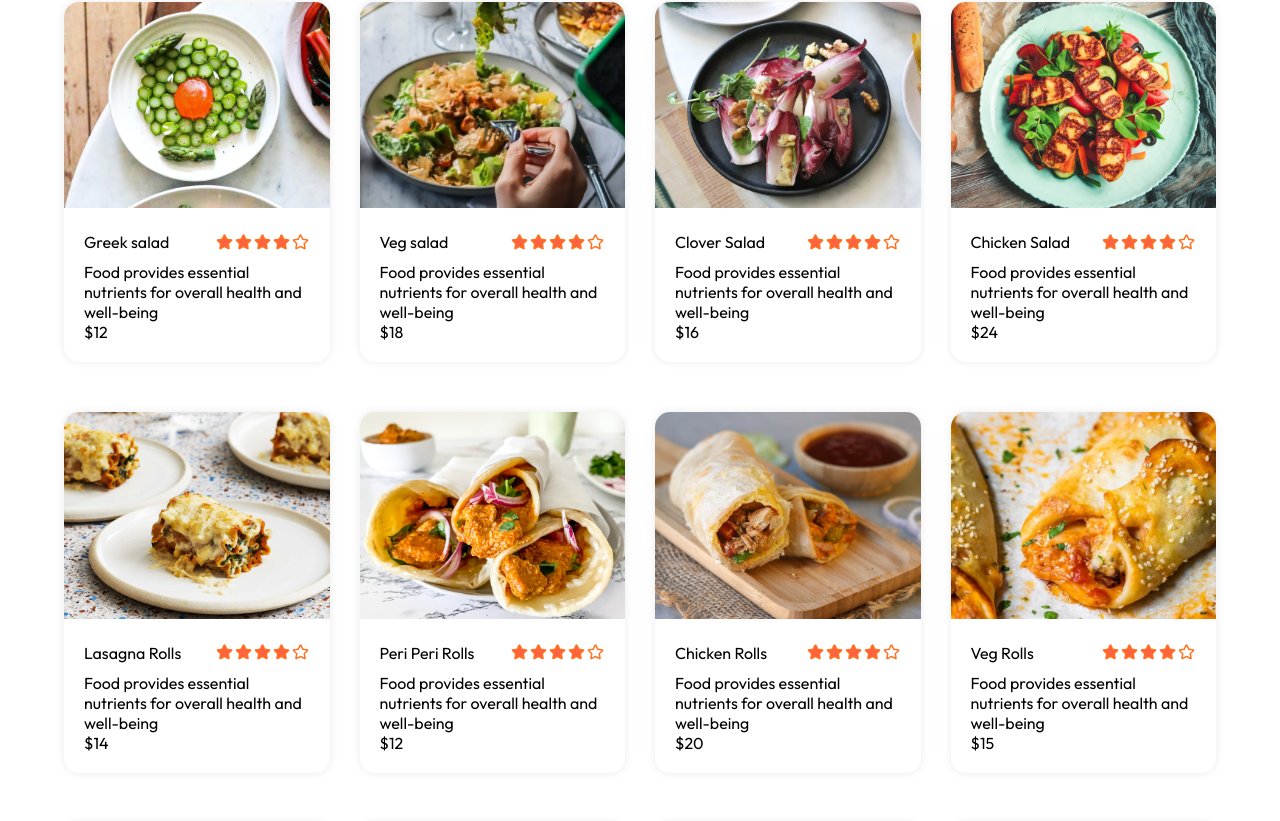
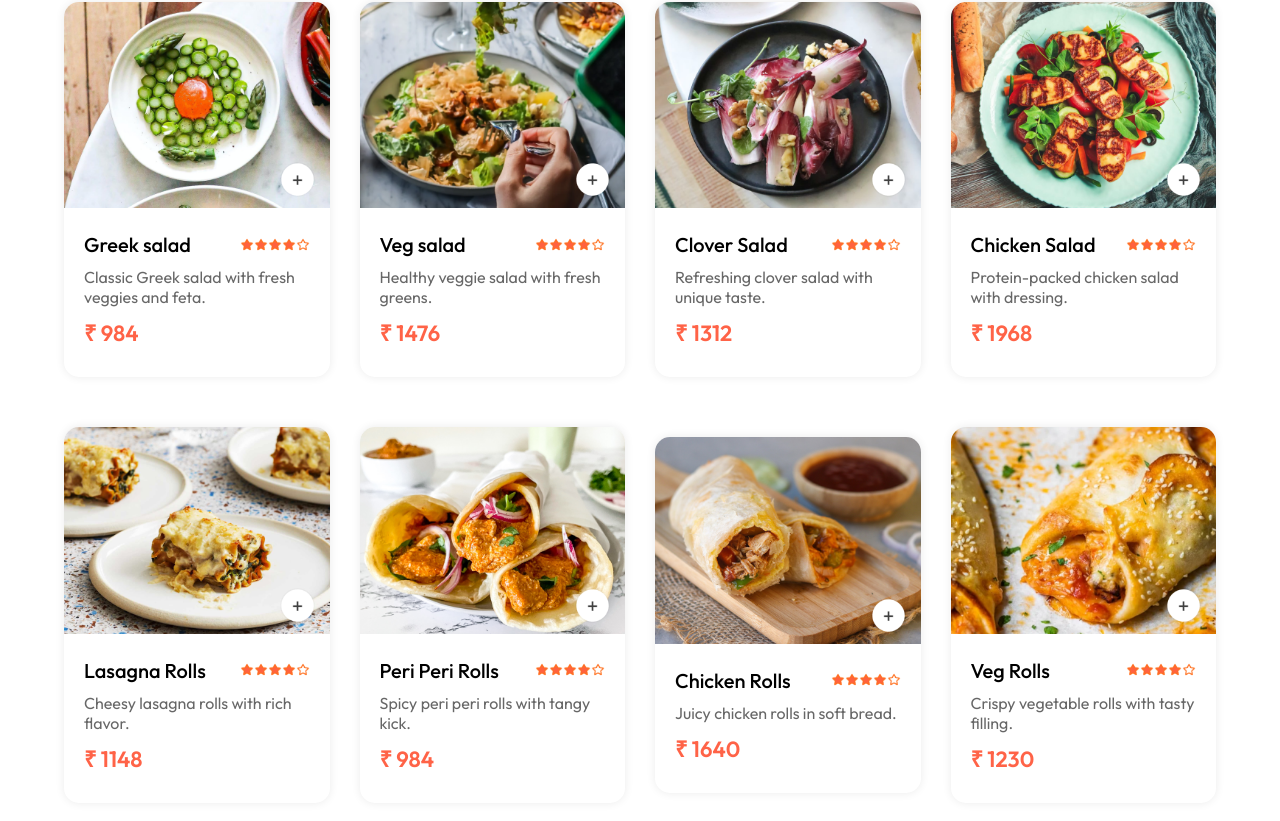
Before and after one commit to dark-knight2323/food-delivery-app, a React (Vite) app in the folder frontend/: page / in a window 1280 px wide. Shown: the part 999-1820 px from the top of the page. Built offline with nearby package versions, Linux system fonts and the light colour scheme.

Commit message:
updated prices and buttons

```diff
--- a/frontend/src/assets/assets.js
+++ b/frontend/src/assets/assets.js
@@ -122,7 +122,7 @@ export const food_list = [
         name: "Greek salad",
         image: food_1,
         price: 12,
-        description: "Food provides essential nutrients for overall health and well-being",
+        description: "Classic Greek salad with fresh veggies and feta.",
         category: "Salad"
     },
     {
@@ -130,77 +130,77 @@ export const food_list = [
         name: "Veg salad",
         image: food_2,
         price: 18,
-        description: "Food provides essential nutrients for overall health and well-being",
+        description: "Healthy veggie salad with fresh greens.",
         category: "Salad"
     }, {
         _id: "3",
         name: "Clover Salad",
         image: food_3,
         price: 16,
-        description: "Food provides essential nutrients for overall health and well-being",
+        description: "Refreshing clover salad with unique taste.",
         category: "Salad"
     }, {
         _id: "4",
         name: "Chicken Salad",
         image: food_4,
         price: 24,
-        description: "Food provides essential nutrients for overall health and well-being",
+        description: "Protein-packed chicken salad with dressing.",
         category: "Salad"
     }, {
         _id: "5",
         name: "Lasagna Rolls",
         image: food_5,
         price: 14,
-        description: "Food provides essential nutrients for overall health and well-being",
+        description: "Cheesy lasagna rolls with rich flavor.",
         category: "Rolls"
     }, {
         _id: "6",
         name: "Peri Peri Rolls",
         image: food_6,
         price: 12,
-        description: "Food provides essential nutrients for overall health and well-being",
+        description: "Spicy peri peri rolls with tangy kick.",
         category: "Rolls"
     }, {
         _id: "7",
         name: "Chicken Rolls",
         image: food_7,
         price: 20,
-        description: "Food provides essential nutrients for overall health and well-being",
+        description: "Juicy chicken rolls in soft bread.",
         category: "Rolls"
     }, {
         _id: "8",
         name: "Veg Rolls",
         image: food_8,
         price: 15,
-        description: "Food provides essential nutrients for overall health and well-being",
+        description: "Crispy vegetable rolls with tasty filling.",
         category: "Rolls"
     }, {
         _id: "9",
         name: "Ripple Ice Cream",
         image: food_9,
         price: 14,
-        description: "Food provides essential nutrients for overall health and well-being",
+        description: "Creamy ripple ice cream with swirls.",
         category: "Deserts"
     }, {
         _id: "10",
         name: "Fruit Ice Cream",
         image: food_10,
         price: 22,
-        description: "Food provides essential nutrients for overall health and well-being",
+        description: "Refreshing fruit ice cream with real fruits.",
         category: "Deserts"
     }, {
         _id: "11",
         name: "Jar Ice Cream",
         image: food_11,
         price: 10,
-        description: "Food provides essential nutrients for overall health and well-being",
+        description: "Delicious ice cream served in a jar.",
         category: "Deserts"
     }, {
         _id: "12",
         name: "Vanilla Ice Cream",
         image: food_12,
         price: 12,
-        description: "Food provides essential nutrients for overall health and well-being",
+        description: "Classic vanilla ice cream, rich and creamy.",
         category: "Deserts"
     },
     {
@@ -208,7 +208,7 @@ export const food_list = [
         name: "Chicken Sandwich",
         image: food_13,
         price: 12,
-        description: "Food provides essential nutrients for overall health and well-being",
+        description: "Hearty chicken sandwich with fresh ingredients.",
         category: "Sandwich"
     },
     {
@@ -216,77 +216,77 @@ export const food_list = [
         name: "Vegan Sandwich",
         image: food_14,
         price: 18,
-        description: "Food provides essential nutrients for overall health and well-being",
+        description: "Delicious vegan sandwich with plant-based goodness.",
         category: "Sandwich"
     }, {
         _id: "15",
         name: "Grilled Sandwich",
         image: food_15,
         price: 16,
-        description: "Food provides essential nutrients for overall health and well-being",
+        description: "Perfectly grilled sandwich with melted cheese.",
         category: "Sandwich"
     }, {
         _id: "16",
         name: "Bread Sandwich",
         image: food_16,
         price: 24,
-        description: "Food provides essential nutrients for overall health and well-being",
+        description: "Simple yet tasty bread sandwich.",
         category: "Sandwich"
     }, {
         _id: "17",
         name: "Cup Cake",
         image: food_17,
         price: 14,
-        description: "Food provides essential nutrients for overall health and well-being",
+        description: "Delightful cupcake with soft texture.",
         category: "Cake"
     }, {
         _id: "18",
         name: "Vegan Cake",
         image: food_18,
         price: 12,
-        description: "Food provides essential nutrients for overall health and well-being",
+        description: "Moist and flavorful vegan cake.",
         category: "Cake"
     }, {
         _id: "19",
         name: "Butterscotch Cake",
         image: food_19,
         price: 20,
-        description: "Food provides essential nutrients for overall health and well-being",
+        description: "Rich butterscotch cake with caramel topping.",
         category: "Cake"
     }, {
         _id: "20",
         name: "Sliced Cake",
         image: food_20,
         price: 15,
-        description: "Food provides essential nutrients for overall health and well-being",
+        description: "Perfectly sliced cake for easy serving.",
         category: "Cake"
     }, {
         _id: "21",
-        name: "Garlic Mushroom ",
+        name: "Garlic Mushroom",
         image: food_21,
         price: 14,
-        description: "Food provides essential nutrients for overall health and well-being",
+        description: "Savory garlic mushrooms cooked perfectly.",
         category: "Pure Veg"
     }, {
         _id: "22",
         name: "Fried Cauliflower",
         image: food_22,
         price: 22,
-        description: "Food provides essential nutrients for overall health and well-being",
+        description: "Crispy fried cauliflower with golden crust.",
         category: "Pure Veg"
     }, {
         _id: "23",
         name: "Mix Veg Pulao",
         image: food_23,
         price: 10,
-        description: "Food provides essential nutrients for overall health and well-being",
+        description: "Flavorful mix veg pulao with spices.",
         category: "Pure Veg"
     }, {
         _id: "24",
         name: "Rice Zucchini",
         image: food_24,
         price: 12,
-        description: "Food provides essential nutrients for overall health and well-being",
+        description: "Healthy rice dish with fresh zucchini.",
         category: "Pure Veg"
     },
     {
@@ -294,7 +294,7 @@ export const food_list = [
         name: "Cheese Pasta",
         image: food_25,
         price: 12,
-        description: "Food provides essential nutrients for overall health and well-being",
+        description: "Creamy cheese pasta with rich flavor.",
         category: "Pasta"
     },
     {
@@ -302,49 +302,49 @@ export const food_list = [
         name: "Tomato Pasta",
         image: food_26,
         price: 18,
-        description: "Food provides essential nutrients for overall health and well-being",
+        description: "Tangy tomato pasta with bold flavor.",
         category: "Pasta"
     }, {
         _id: "27",
         name: "Creamy Pasta",
         image: food_27,
         price: 16,
-        description: "Food provides essential nutrients for overall health and well-being",
+        description: "Smooth and creamy pasta dish.",
         category: "Pasta"
     }, {
         _id: "28",
         name: "Chicken Pasta",
         image: food_28,
         price: 24,
-        description: "Food provides essential nutrients for overall health and well-being",
+        description: "Hearty chicken pasta with savory sauce.",
         category: "Pasta"
     }, {
         _id: "29",
-        name: "Buttter Noodles",
+        name: "Butter Noodles",
         image: food_29,
         price: 14,
-        description: "Food provides essential nutrients for overall health and well-being",
+        description: "Soft butter noodles with rich taste.",
         category: "Noodles"
     }, {
         _id: "30",
         name: "Veg Noodles",
         image: food_30,
         price: 12,
-        description: "Food provides essential nutrients for overall health and well-being",
+        description: "Delicious veg noodles with fresh veggies.",
         category: "Noodles"
     }, {
         _id: "31",
         name: "Somen Noodles",
         image: food_31,
         price: 20,
-        description: "Food provides essential nutrients for overall health and well-being",
+        description: "Traditional somen noodles with light flavor.",
         category: "Noodles"
     }, {
         _id: "32",
         name: "Cooked Noodles",
         image: food_32,
         price: 15,
-        description: "Food provides essential nutrients for overall health and well-being",
+        description: "Perfectly cooked noodles with great texture.",
         category: "Noodles"
     }
 ]
--- a/frontend/src/components/FoodDisplay/FoodDisplay.jsx
+++ b/frontend/src/components/FoodDisplay/FoodDisplay.jsx
@@ -9,7 +9,9 @@ const FoodDisplay = ({ category }) => {
       <h2>Top Dishes near you</h2>
       <div className="food-display-list">
         {food_list.map((item, index) => {
-          return <FoodItem key={index} id={item.id} name={item.name} description={item.description} price={item.price} image={item.image} />
+            const conversionRate = 82; // Example conversion rate from USD to INR
+            const priceInINR = `₹ ${item.price * conversionRate}`;
+            return <FoodItem key={index} id={item._id} name={item.name} description={item.description} price={priceInINR} image={item.image} />
         })}
       </div>
     </div>
--- a/frontend/src/components/FoodItem/FoodItem.css
+++ b/frontend/src/components/FoodItem/FoodItem.css
@@ -23,3 +23,54 @@
     align-items: center;
     margin-bottom: 10px;
 }
+
+.food-item-name-rating p{
+    font-size: 20px;
+    font-weight: 500;
+}
+
+.food-item-name-rating img{
+    width: 70px;
+}
+
+.food-item-desc{
+    color: #676767;
+    font-size: 16px;
+}
+
+.food-item-price{
+    color: tomato;
+    font-size: 22px;
+    margin: 10px 0px;
+    font-weight: 600;
+}
+
+.food-item-image-container{
+    position: relative;
+}
+
+.food-item-image-container .add{
+    width: 35px;
+    position: absolute;
+    bottom: 15px;
+    right: 15px;
+    cursor: pointer;
+    border-radius: 50%;
+}
+
+.food-item-counter{
+    position:absolute;
+    bottom: 15px;
+    right: 15px;
+    display: flex;
+    align-items: center;
+    gap: 10px;
+    padding: 6px;
+    border-radius: 50px;
+    background-color: white;
+}
+
+.food-item-counter img{
+    width: 30px;
+    cursor: pointer;
+}
--- a/frontend/src/components/FoodItem/FoodItem.jsx
+++ b/frontend/src/components/FoodItem/FoodItem.jsx
@@ -1,11 +1,21 @@
-import React from 'react'
+import React, { useContext} from 'react'
 import './FoodItem.css'
 import { assets } from '../../assets/assets'
+import { StoreContext } from '../../context/StoreContext'
 const FoodItem = ({ id, name, price, description, image }) => {
+  const {cartItems, addToCart, removeFromCart} = useContext(StoreContext)
   return (
     <div className='food-item'>
       <div className="food-item-image-container">
         <img src={image} alt="" className="food-item-img" />
+        {!cartItems[id]
+          ? <img className='add' onClick={()=> addToCart(id)} src={assets.add_icon_white} alt="" />
+          : <div className="food-item-counter">
+              <img onClick={()=>removeFromCart(id)} src={assets.remove_icon_red} alt="" />
+              <p>{cartItems[id]}</p>
+              <img onClick={()=>addToCart(id)} src={assets.add_icon_green} alt="" />
+            </div>
+        }
       </div>
       <div className="food-item-info">
         <div className="food-item-name-rating">
@@ -16,7 +26,7 @@ const FoodItem = ({ id, name, price, description, image }) => {
           {description}
         </p>
         <p className="food-item-price">
-          ${price}
+          {price}
         </p>
       </div>
 
--- a/frontend/src/context/StoreContext.jsx
+++ b/frontend/src/context/StoreContext.jsx
@@ -1,11 +1,32 @@
-import { createContext } from "react";
+import { createContext, useEffect, useState } from "react";
 import {food_list} from "../assets/assets"
 export const StoreContext = createContext(null);
 const StoreContextProvider = (props) => {
-    const contextValue = {
-        food_list
+    const [cartItems, setCartItems] = useState({});
+    const addToCart = (itemId) => {
+        if(!cartItems[itemId]){
+            setCartItems((prev)=> ({...prev,[itemId]:1}))
+        }
+        else{
+            setCartItems((prev)=> ({...prev,[itemId]:prev[itemId]+1}))
+        }
     }
 
+    const removeFromCart = (itemId) => {
+        setCartItems((prev)=> ({...prev, [itemId]:prev[itemId]-1}))
+    }
+
+    useEffect(()=>{
+        console.log(cartItems);
+    }, [cartItems])
+
+    const contextValue = {
+        food_list,
+        cartItems,
+        setCartItems,
+        addToCart,
+        removeFromCart
+    }
     return (
         <StoreContext.Provider value={contextValue}>
             {props.children}
```
Also changed, not shown: frontend/src/components/FoodDisplay/FoodDisplay.css (+15 -0 lines), frontend/src/components/navbar/Navbar.jsx (+4 -4 lines).
